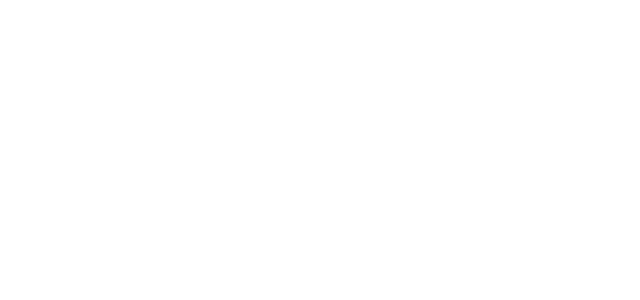
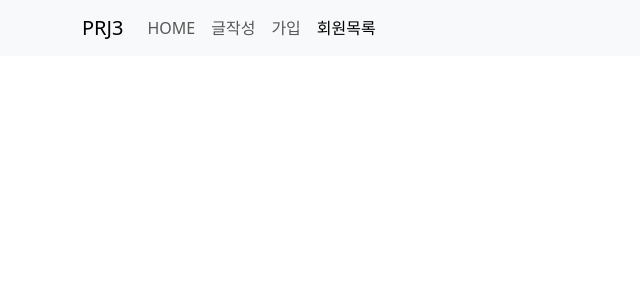
Before and after one commit to minki-jeon/prj3, a React (Vite) app in the folder frontend/: page /member/list in a window 1280 px wide. Before the commit this address had no page. Shown: the top 300 px of the page, without its empty margins (0-640 px from the left). Built offline with nearby package versions, Linux system fonts and the light colour scheme.

Commit message:
회원 목록 컴포넌트

```diff
--- a/frontend/src/App.jsx
+++ b/frontend/src/App.jsx
@@ -5,6 +5,7 @@
 import { BoardDetail } from "./feature/board/BoardDetail.jsx";
 import { BoardEdit } from "./feature/board/BoardEdit.jsx";
 import { MemberAdd } from "./feature/member/MemberAdd.jsx";
+import { MemberList } from "./feature/member/MemberList.jsx";
 
 function App() {
   return (
@@ -16,6 +17,7 @@
           <Route path="board/:id" element={<BoardDetail />} />
           <Route path="board/edit" element={<BoardEdit />} />
           <Route path="/signup" element={<MemberAdd />} />
+          <Route path="/member/list" element={<MemberList />} />
         </Route>
       </Routes>
     </BrowserRouter>
--- a/frontend/src/common/AppNavBar.jsx
+++ b/frontend/src/common/AppNavBar.jsx
@@ -21,6 +21,9 @@
               <Nav.Link as={NavLink} to="/signup">
                 가입
               </Nav.Link>
+              <Nav.Link as={NavLink} to="/member/list">
+                회원목록
+              </Nav.Link>
             </Nav>
           </Navbar.Collapse>
         </Container>
--- /dev/null
+++ b/frontend/src/feature/member/MemberList.jsx
@@ -0,0 +1,3 @@
+export function MemberList() {
+  return null;
+}
```
